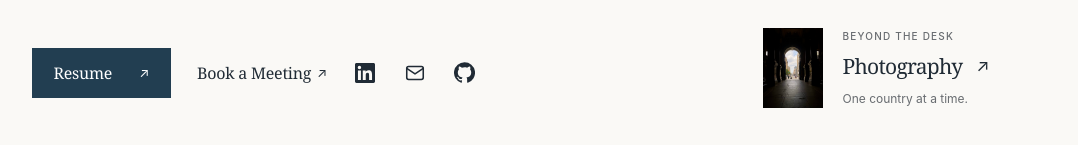
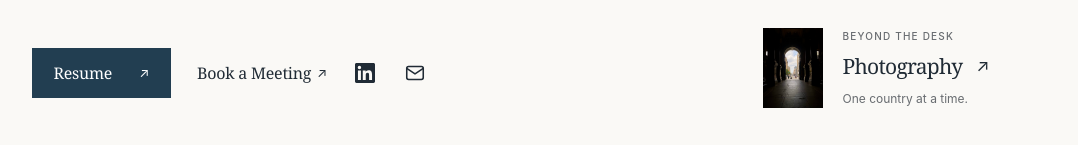
Before and after one commit to riokuchlyan/PortfolioWebsite, a Next.js app: page / in a window 1280 px wide. Shown: the part 591-736 px from the top of the page, without its empty margins (93-1171 px from the left). Built offline with nearby package versions, Linux system fonts and the light colour scheme.

Commit message:
Remove GitHub button from homepage

```diff
--- a/app/page.tsx
+++ b/app/page.tsx
@@ -45,11 +45,6 @@ export default function Page() {
                   <path d="m3 7 9 6 9-6" />
                 </svg>
               </a>
-              <a href={profile.github} target="_blank" rel="noopener noreferrer" className="icon-link" aria-label="GitHub" title="GitHub">
-                <svg width="21" height="21" viewBox="0 0 24 24" fill="currentColor" aria-hidden="true" focusable="false">
-                  <path d="M12 .297a12 12 0 0 0-3.793 23.385c.6.111.82-.261.82-.577v-2.234c-3.338.726-4.043-1.416-4.043-1.416-.546-1.387-1.333-1.756-1.333-1.756-1.089-.745.083-.729.083-.729 1.205.084 1.839 1.237 1.839 1.237 1.07 1.835 2.807 1.305 3.492.998.108-.776.418-1.305.762-1.605-2.665-.305-5.467-1.334-5.467-5.931 0-1.31.469-2.381 1.236-3.221-.124-.303-.536-1.524.117-3.176 0 0 1.008-.323 3.301 1.23a11.52 11.52 0 0 1 3.005-.404c1.02.005 2.047.138 3.006.404 2.291-1.553 3.297-1.23 3.297-1.23.655 1.652.243 2.873.119 3.176.77.84 1.235 1.911 1.235 3.221 0 4.609-2.807 5.624-5.479 5.921.43.372.823 1.102.823 2.222v3.293c0 .319.216.694.825.576A12.001 12.001 0 0 0 12 .297Z" />
-                </svg>
-              </a>
             </div>
           </div>
           <div className="hero-visual">
```
